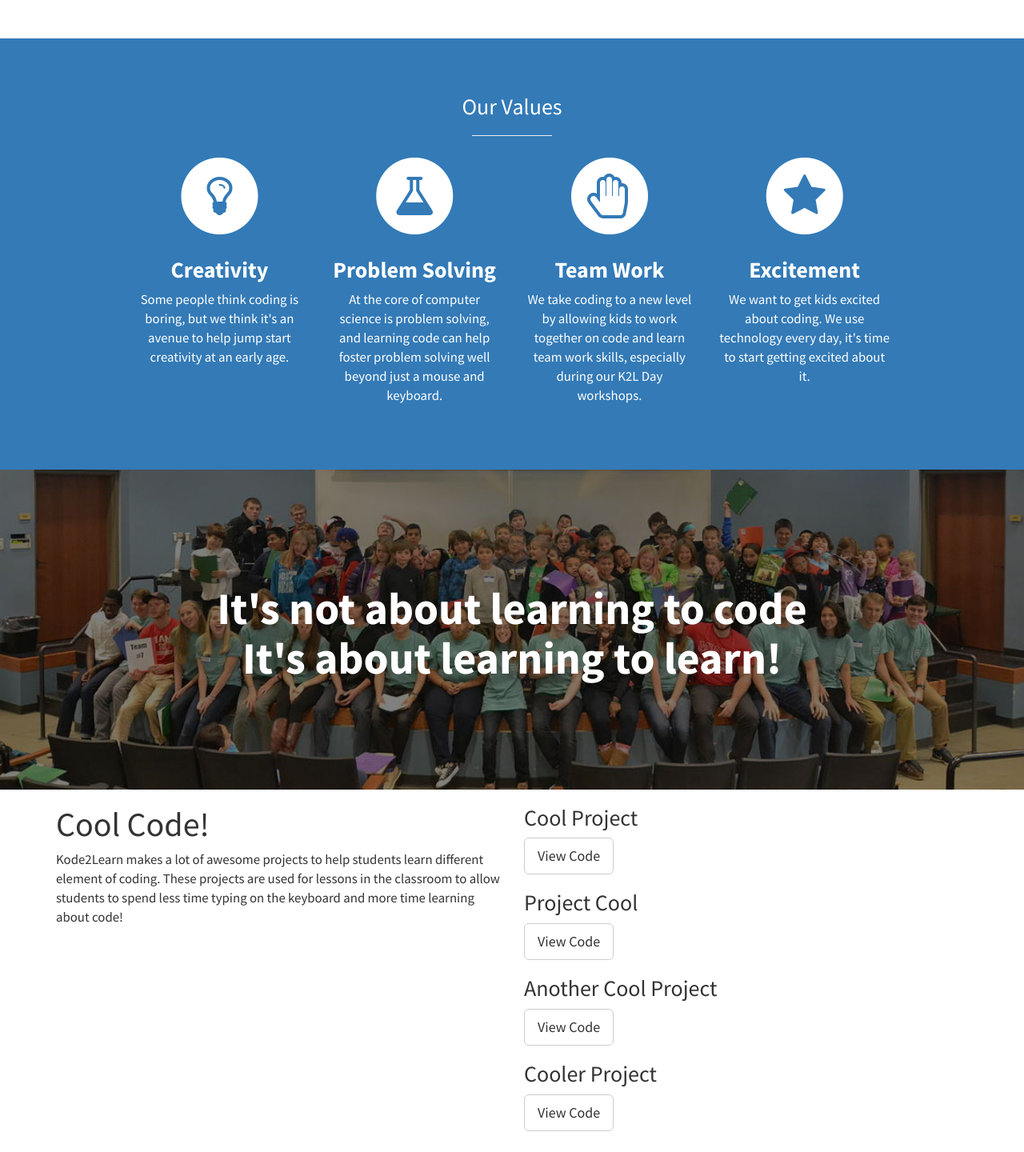
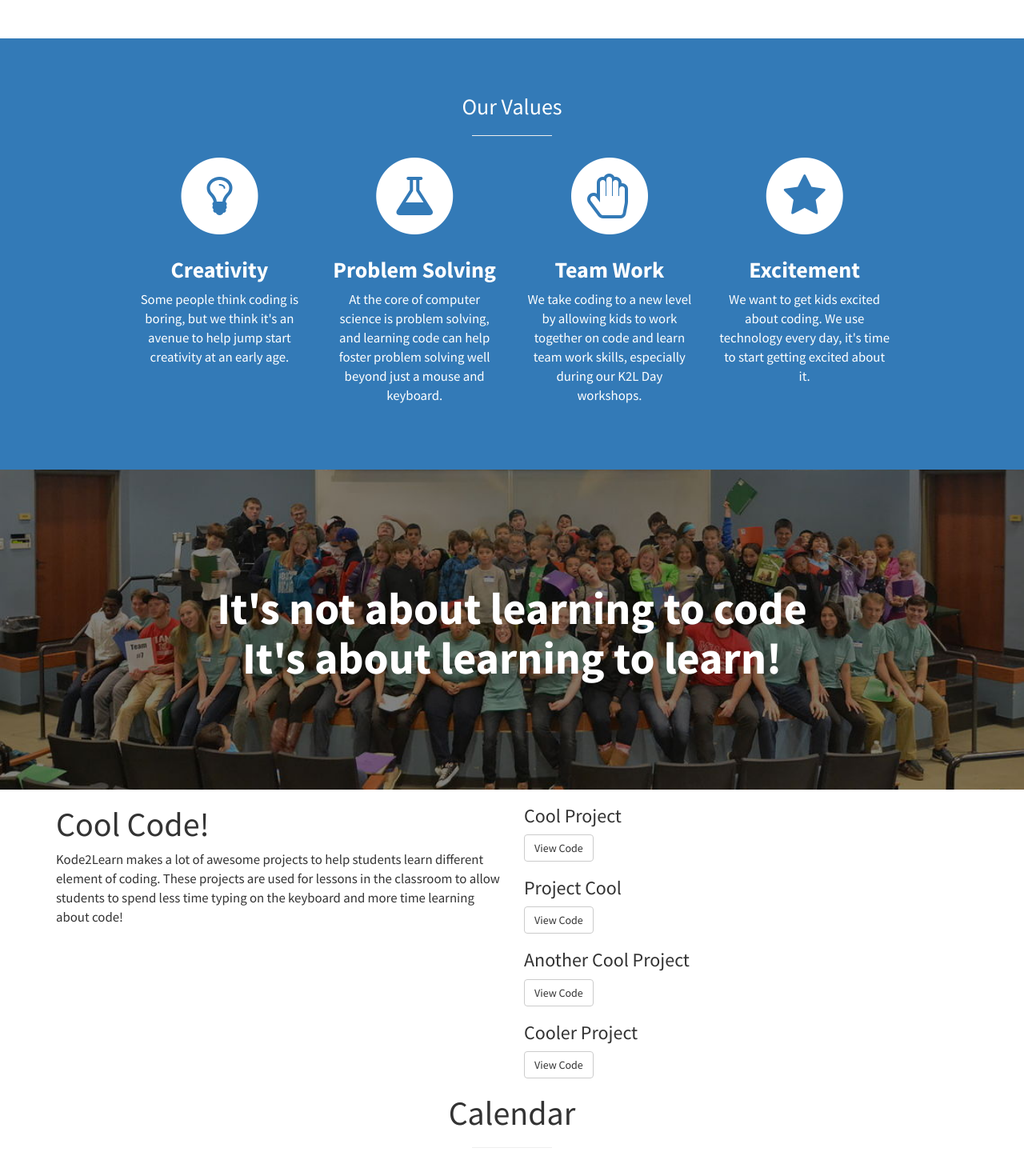
Before and after one commit to mdepero/kode2learn, a Jekyll site: the page built from index.html, in a window 1280 px wide. Shown: the part 1294-2734 px from the top of the page at 80% size. Built offline with Jekyll 4.4.1, drawn with Linux system fonts in a browser that asks for light colours.

Commit message:
building site

```diff
--- a/index.html
+++ b/index.html
@@ -136,14 +136,14 @@
                     </p>
                 </div>
                 <div class="col-md-6">
-                    <h2>Cool Project</h2>
-                    <a href="" class="btn btn-default btn-lg">View Code</a>
-                    <h2>Project Cool</h2>
-                    <a href="" class="btn btn-default btn-lg">View Code</a>
-                    <h2>Another Cool Project</h2>
-                    <a href="" class="btn btn-default btn-lg">View Code</a>
-                    <h2>Cooler Project</h2>
-                    <a href="" class="btn btn-default btn-lg">View Code</a>
+                    <h3>Cool Project</h3>
+                    <a href="" class="btn btn-default">View Code</a>
+                    <h3>Project Cool</h3>
+                    <a href="" class="btn btn-default">View Code</a>
+                    <h3>Another Cool Project</h3>
+                    <a href="" class="btn btn-default">View Code</a>
+                    <h3>Cooler Project</h3>
+                    <a href="" class="btn btn-default">View Code</a>
                 </div>
             </div>
         </div>
```
